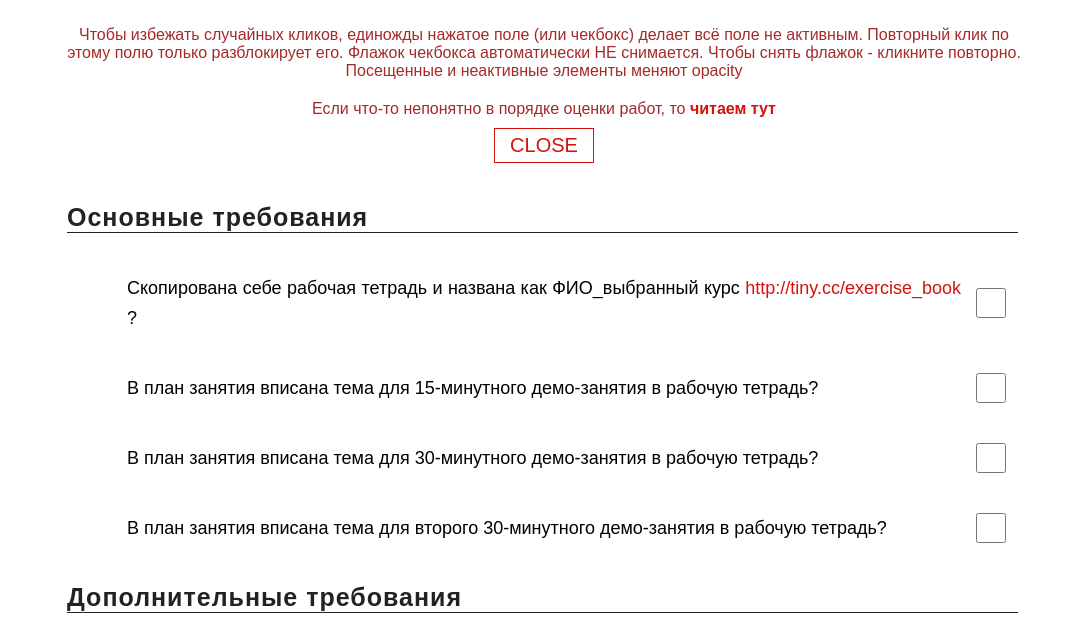
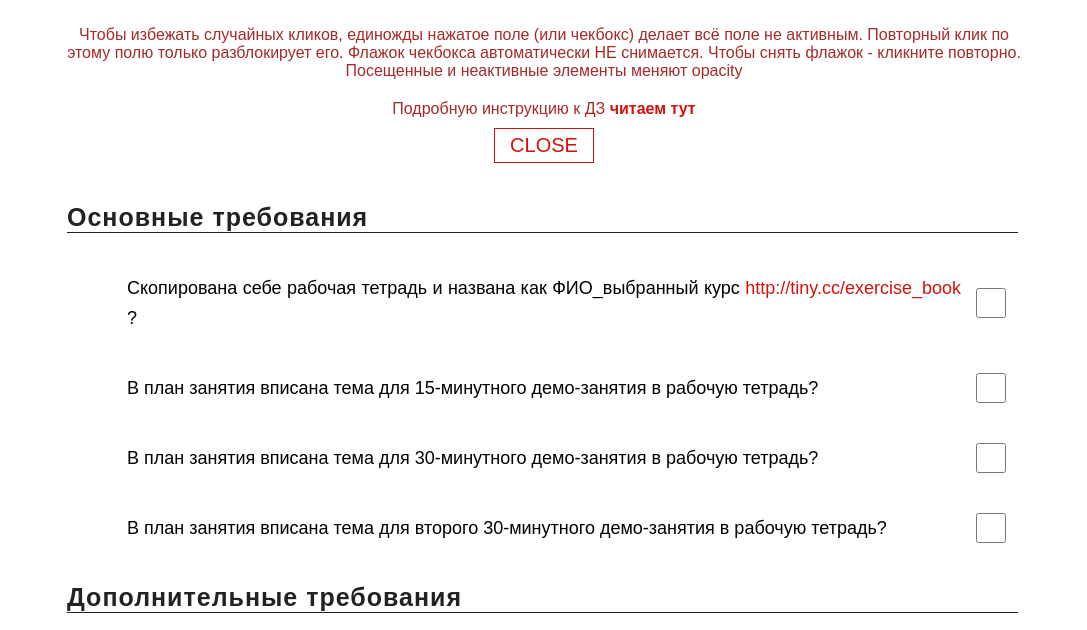
Before and after one commit to pavelpy/online-teacher-selfcheck-homework-1, a plain HTML site: page homework1/index.html in a window 1280 px wide. Shown: the part 108-738 px from the top of the page, without its empty margins (96-1183 px from the left). Drawn offline with Linux system fonts and the light colour scheme; a web font is replaced by a local one.

Commit message:
update guide link for homework #1,2,3,4,6

```diff
--- a/homework1/index.html
+++ b/homework1/index.html
@@ -34,8 +34,8 @@
       <p>Чтобы избежать случайных кликов, единожды нажатое поле (или чекбокс) делает всё поле не активным. Повторный
         клик по этому полю только разблокирует его. Флажок чекбокса автоматически НЕ снимается. Чтобы снять флажок -
         кликните повторно. Посещенные и неактивные элементы меняют opacity</p>
-      <p>Если что-то непонятно в порядке оценки работ, то <strong><a
-        href=""
+      <p>Подробную инструкцию к ДЗ <strong><a
+        href="http://tiny.cc/guide_homework"
         target="_blank">читаем тут</a></strong></p>
       <input class="start-button" type="button" value="close">
     </section>
```
Also changed, not shown: homework2/index.html (+2 -2 lines), homework3/index.html (+2 -2 lines), homework4/index.html (+2 -2 lines), homework6/index.html (+2 -2 lines).
